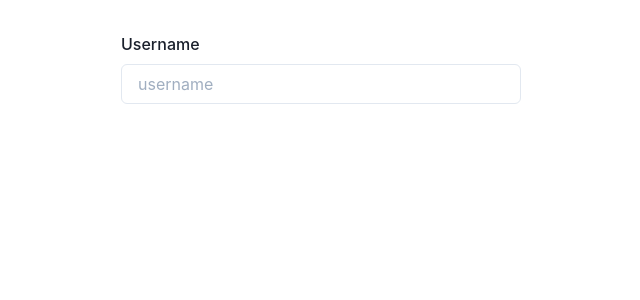
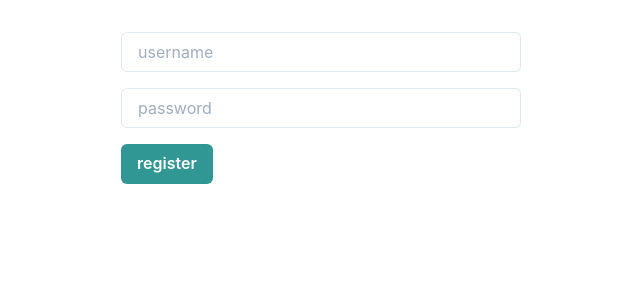
Before and after one commit to SalvaCarsi/lireddit-web, a Next.js app: page /register in a window 1280 px wide. Shown: the top 300 px of the page, without its empty margins (319-959 px from the left). Built offline with nearby package versions, Linux system fonts and the light colour scheme.

Commit message:
register form

```diff
--- /dev/null
+++ b/src/components/InputField.tsx
@@ -0,0 +1,16 @@
+import React, { InputHTMLAttributes } from 'react'
+import { useField } from 'formik'
+import { FormControl, FormLabel, Input, FormErrorMessage, FormHelperText } from '@chakra-ui/react'
+
+type InputFieldProps = InputHTMLAttributes<HTMLInputElement> & { name: string; label: string }
+
+export const InputField: React.FC<InputFieldProps> = ({ label, size: _, ...props }) => {
+  const [field, { error }] = useField(props)
+  return (
+    <FormControl isInvalid={!!error}>
+      <FormLabel htmlFor={field.name}>{props.label}</FormLabel>
+      <Input {...field} {...props} id={field.name} />
+      {error ? <FormErrorMessage>{form.errors.name}</FormErrorMessage> : null}
+    </FormControl>
+  )
+}
--- a/src/pages/register.tsx
+++ b/src/pages/register.tsx
@@ -2,25 +2,30 @@
 import { Formik, Form } from 'formik'
 import { FormControl, FormLabel, Input, FormErrorMessage, FormHelperText } from '@chakra-ui/react'
 import { Wrapper } from '../components/Wrapper'
+import { InputField } from '../components/InputField'
+import { Box } from '@chakra-ui/react'
+import { Button } from '@chakra-ui/react'
 
 interface registerProps {}
 
 export const Register: React.FC<registerProps> = ({}) => {
   return (
-    <Wrapper variant='small'>
+    <Wrapper variant="small">
       <Formik
         initialValues={{ username: '', password: '' }}
         onSubmit={(values) => {
           console.log(values)
         }}
       >
-        {({ values, handleChange }) => (
+        {({ isSubmitting }) => (
           <Form>
-            <FormControl>
-              <FormLabel htmlFor="username">Username</FormLabel>
-              <Input value={values.username} onChange={handleChange} id="username" placeholder="username" />
-              {/* <FormErrorMessage>{form.errors.name}</FormErrorMessage> */}
-            </FormControl>
+            <InputField name="username" placeholder="username" label="Username" />
+            <Box mt={4}>
+              <InputField name="password" placeholder="password" label="Password" type="password" />
+            </Box>
+            <Button mt={4} type="submit" isLoading={isSubmitting} colorScheme="teal">
+              register
+            </Button>
           </Form>
         )}
       </Formik>
```
